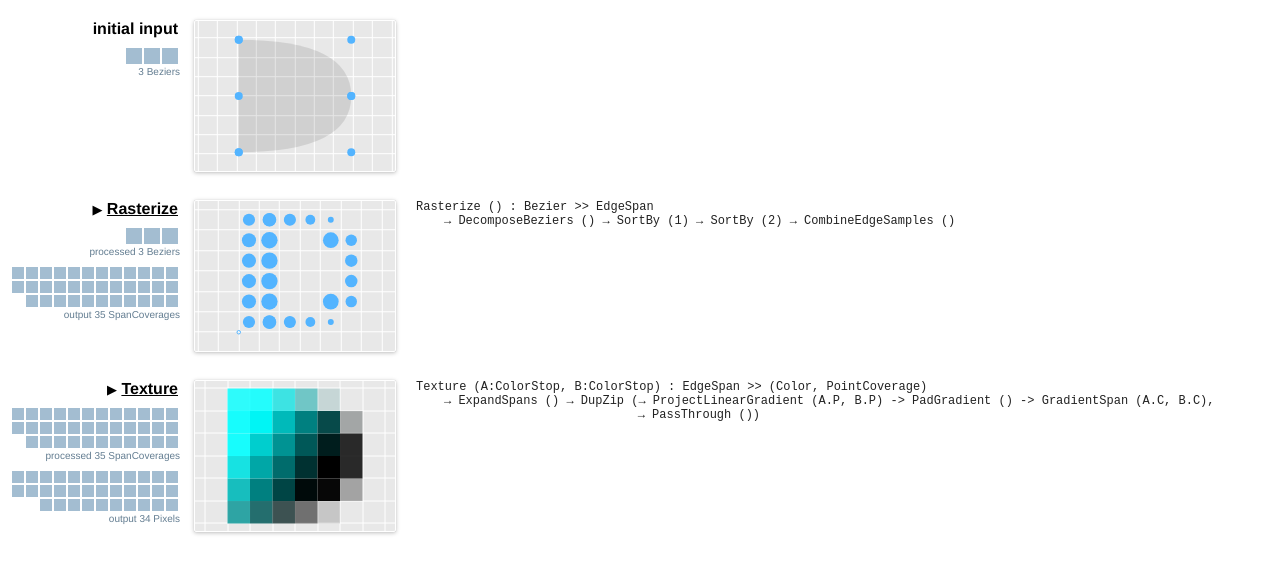
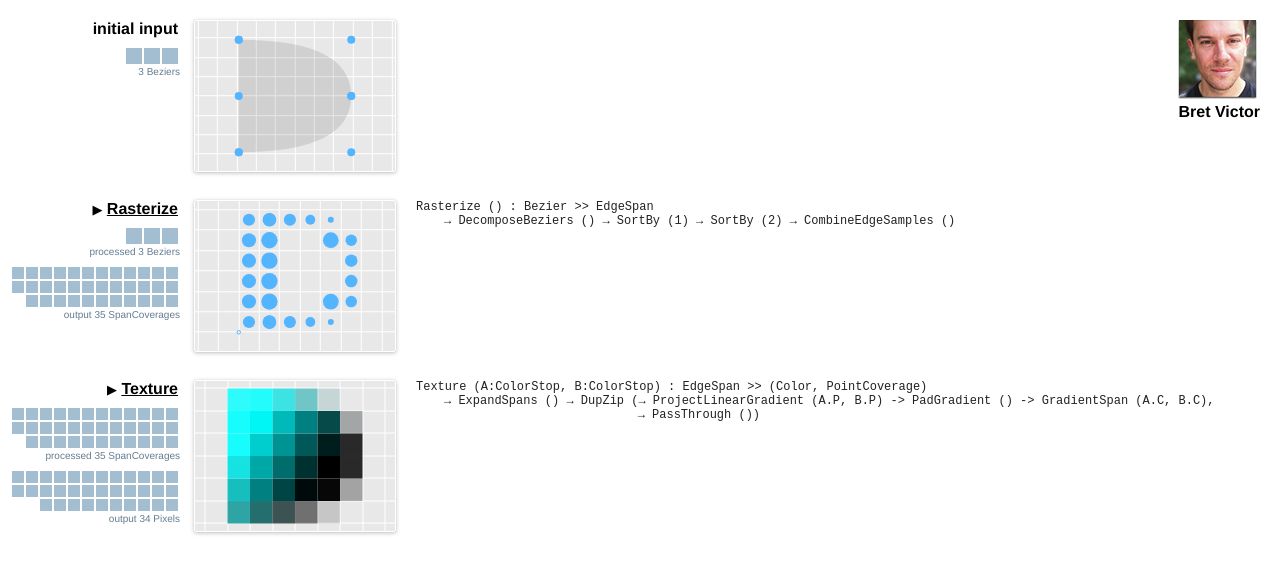
Before and after one commit to nnunley/maru, a plain HTML site: page viz/NileViewer/high_contrast.html in a window 1280 px wide. Drawn offline with Linux system fonts and the light colour scheme.

Commit message:
NileViewer:  added headshot for demo

```diff
--- a/viz/NileViewer/Project/NileViewer.js
+++ b/viz/NileViewer/Project/NileViewer.js
@@ -147,6 +147,10 @@ var NVPipelineView = this.NVPipelineView = new Class({
 
         this.updateProcessViews();
         this.updateBracketForColumn(columnIndex);
+
+        if (columnIndex === 0) {
+            $$(".NVHideWhenExpanded").each(function (el) { el.setStyle("display", shouldExpand ? "none" : "block"); });
+        }
     },
 
     updateBracketForColumn: function (columnIndex) {
--- a/viz/NileViewer/high_contrast.html
+++ b/viz/NileViewer/high_contrast.html
@@ -34,6 +34,11 @@
         <li><a class="DemoLink" href="#" data-name="Reals">Reals demo</a></li>
         <li><a class="DemoLink" href="#" data-name="Shape">Shape demo</a></li>
     </ul>
+</div>
+
+<div id="myHeadshot" class="NVHideWhenExpanded">
+    <img src="Images/Bret.png" width="79" height="79">
+    <span>Bret Victor</span>
 </div>
 
 <div id="myViewer">
--- a/viz/NileViewer/style.css
+++ b/viz/NileViewer/style.css
@@ -20,6 +20,21 @@ body {
 #myViewer {
     margin-left:10px;
     margin-top:20px;
+}
+
+#myHeadshot {
+    position:absolute;
+    right:20px;
+    top:20px;
+}
+
+#myHeadshot img {
+    display: block;
+    margin-bottom: 3px;
+}
+
+#myHeadshot span {
+    font: bold 16px/1.0 "Helvetica Neue", "Arial", sans-serif;
 }
 
 
```
Also changed, not shown: viz/NileViewer/Images/Bret.png (added).
